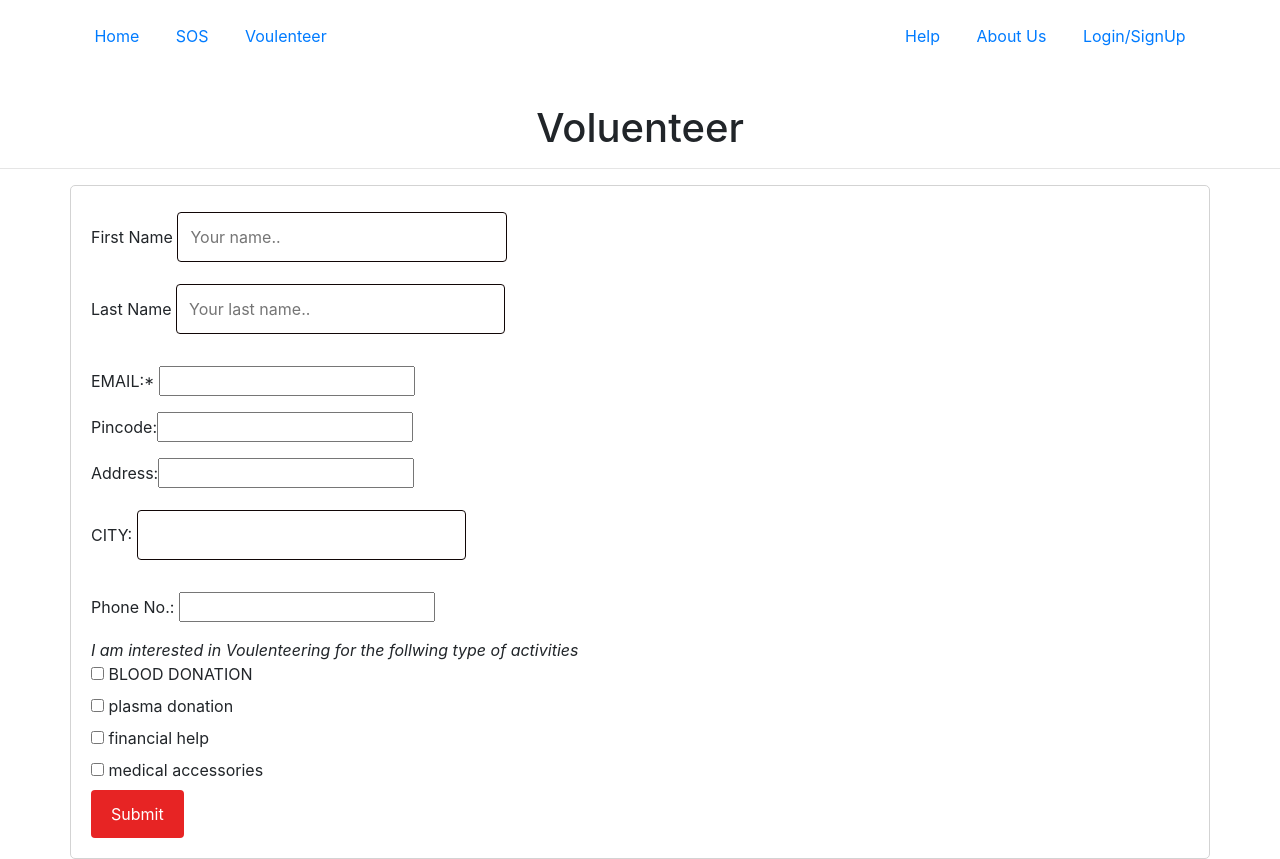
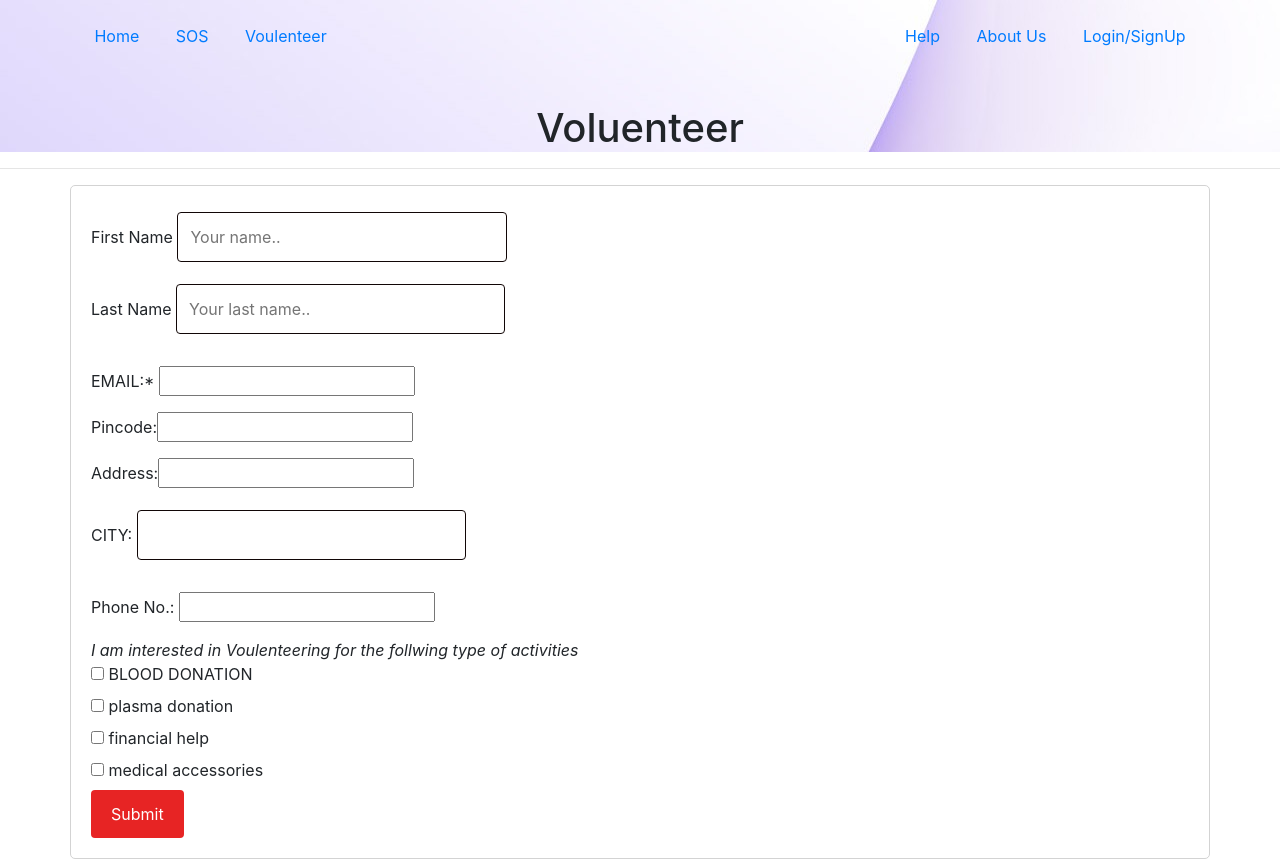
Before and after one commit to samartgarg/CODEFELLAS, a plain HTML site: page volunteer section.html in a window 1280 px wide. Drawn offline with nearby package versions, Linux system fonts and the light colour scheme.

Commit message:
voluenteer

```diff
--- a/voulenteer form.css
+++ b/voulenteer form.css
@@ -32,7 +32,7 @@ input[type=submit]:hover {
   padding: 20px;
 }
 header{
-  background-image: url(voulenteer1.jpg);
+  background-image: url(img/voulenteer1.jpg);
   background-repeat: no-repeat;
   background-position: 50% 0;
   background-size: fill;
```
Also changed, not shown: img/voulenteer1.jpg (added).
